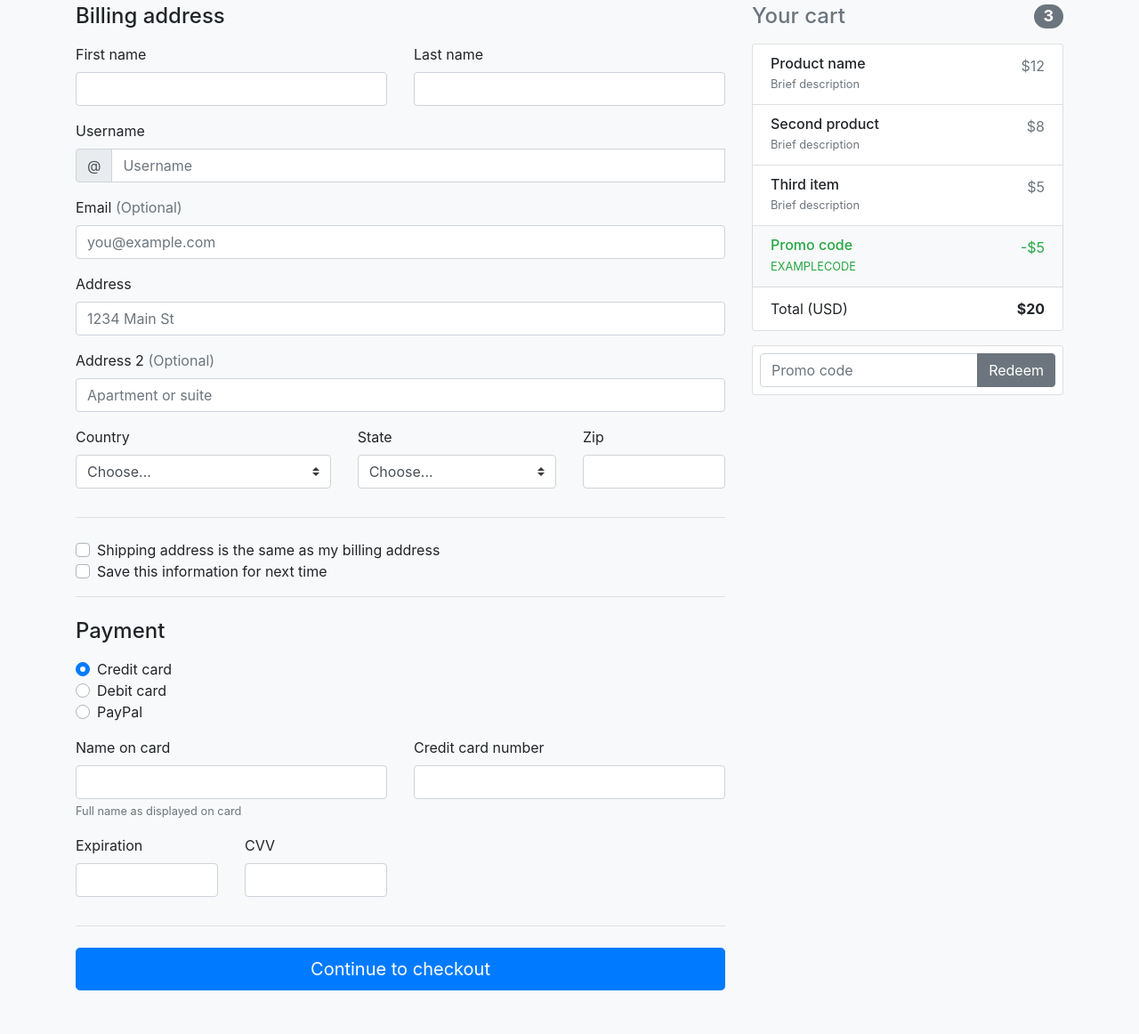
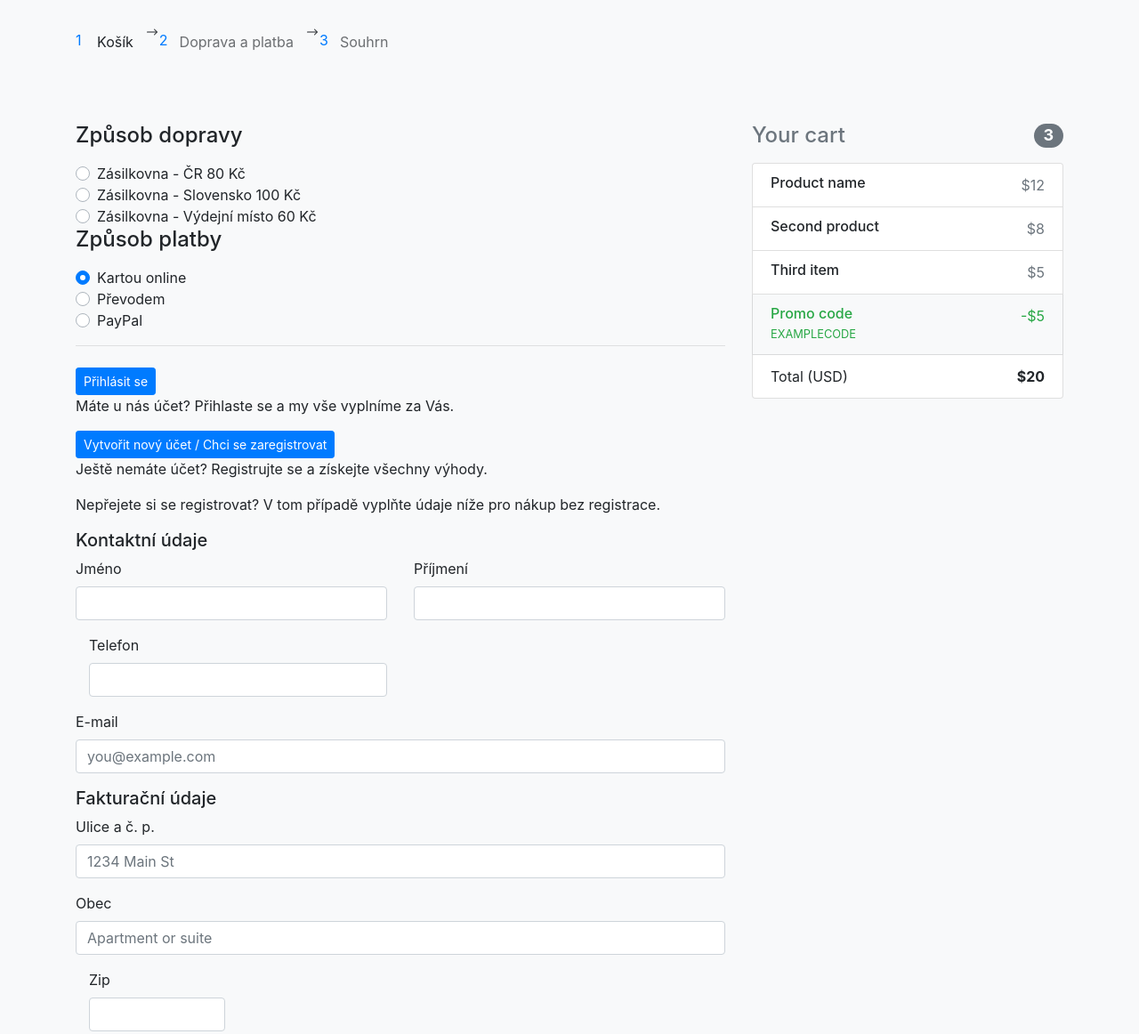
Before and after one commit to katerinafaustenova/mysticshop, a website: page indexKosik2.html in a window 1280 px wide. Shown: the part 190-1352 px from the top of the page at 89% size. Before the commit the page ends 1303 px from the top, so only its background shows below. Drawn offline with nearby package versions, Linux system fonts and the light colour scheme.

Commit message:
druha strana kosiku - komponenty

```diff
--- a/indexKosik2.html
+++ b/indexKosik2.html
@@ -31,7 +31,68 @@
 
     <div class="container" style="margin-top: 170px;">
       <div class="row">
+        <div class="col-md-12  my-4">
+        <ul class="nav mb-5">
+          <li class="nav-item">
+            <a class="cartPageLink" href="#"
+              ><span class="cartPageNumber">1</span>
+              <button type="button" class="btn">Košík</button></a
+            >
+          </li>
+          <svg
+            width="1em"
+            height="1em"
+            viewBox="0 0 16 16"
+            class="bi bi-arrow-right cartPageArrow"
+            fill="currentColor"
+            xmlns="http://www.w3.org/2000/svg"
+          >
+            <path
+              fill-rule="evenodd"
+              d="M10.146 4.646a.5.5 0 0 1 .708 0l3 3a.5.5 0 0 1 0 .708l-3 3a.5.5 0 0 1-.708-.708L12.793 8l-2.647-2.646a.5.5 0 0 1 0-.708z"
+            />
+            <path
+              fill-rule="evenodd"
+              d="M2 8a.5.5 0 0 1 .5-.5H13a.5.5 0 0 1 0 1H2.5A.5.5 0 0 1 2 8z"
+            />
+          </svg>
+          <li class="nav-item">
+            <a class="disabled cartPageLink" href="#"
+              ><span class="cartPageNumber">2</span
+              ><button type="button" class="btn disabled">
+                Doprava a platba
+              </button></a
+            >
+          </li>
+          <svg
+            width="1em"
+            height="1em"
+            viewBox="0 0 16 16"
+            class="bi bi-arrow-right cartPageArrow"
+            fill="currentColor"
+            xmlns="http://www.w3.org/2000/svg"
+          >
+            <path
+              fill-rule="evenodd"
+              d="M10.146 4.646a.5.5 0 0 1 .708 0l3 3a.5.5 0 0 1 0 .708l-3 3a.5.5 0 0 1-.708-.708L12.793 8l-2.647-2.646a.5.5 0 0 1 0-.708z"
+            />
+            <path
+              fill-rule="evenodd"
+              d="M2 8a.5.5 0 0 1 .5-.5H13a.5.5 0 0 1 0 1H2.5A.5.5 0 0 1 2 8z"
+            />
+          </svg>
+          <li class="nav-item">
+            <a class="disabled cartPageLink" href="#"
+              ><span class="cartPageNumber">3</span
+              ><button type="button" class="btn disabled">
+                Souhrn
+              </button></a
+            >
+          </li>
+        </ul>
+      </div>
         <div class="col-md-4 order-md-2 mb-4">
+
           <h4 class="d-flex justify-content-between align-items-center mb-3">
             <span class="text-muted">Your cart</span>
             <span class="badge badge-secondary badge-pill">3</span>
@@ -42,7 +103,6 @@
             >
               <div>
                 <h6 class="my-0">Product name</h6>
-                <small class="text-muted">Brief description</small>
               </div>
               <span class="text-muted">$12</span>
             </li>
@@ -51,7 +111,6 @@
             >
               <div>
                 <h6 class="my-0">Second product</h6>
-                <small class="text-muted">Brief description</small>
               </div>
               <span class="text-muted">$8</span>
             </li>
@@ -60,7 +119,7 @@
             >
               <div>
                 <h6 class="my-0">Third item</h6>
-                <small class="text-muted">Brief description</small>
+
               </div>
               <span class="text-muted">$5</span>
             </li>
@@ -76,26 +135,73 @@
               <strong>$20</strong>
             </li>
           </ul>
+        </div>
+        <div class="col-md-8 order-md-1">
+          <h4 class="mb-3">Způsob dopravy</h4>
+          <div class="custom-control custom-radio">
+            <input type="radio" id="customRadio1" name="customRadio" class="custom-control-input">
+            <label class="custom-control-label" for="customRadio1">Zásilkovna - ČR <div class="d-inline-block">80 Kč</div></label>
+          </div>
+          <div class="custom-control custom-radio">
+            <input type="radio" id="customRadio2" name="customRadio" class="custom-control-input">
+            <label class="custom-control-label" for="customRadio2">Zásilkovna - Slovensko <div class="d-inline-block">100 Kč</div></label>
+          </div>
+          <div class="custom-control custom-radio">
+            <input type="radio" id="customRadio3" name="customRadio" class="custom-control-input">
+            <label class="custom-control-label" for="customRadio3">Zásilkovna - Výdejní místo <div class="d-inline-block">60 Kč</div></label>
+          </div>
 
-          <form class="card p-2">
-            <div class="input-group">
+          <h4 class="mb-3">Způsob platby</h4>
+
+          <div class="d-block my-3">
+            <div class="custom-control custom-radio">
               <input
-                type="text"
-                class="form-control"
-                placeholder="Promo code"
+                id="credit"
+                name="paymentMethod"
+                type="radio"
+                class="custom-control-input"
+                checked
+                required
               />
-              <div class="input-group-append">
-                <button type="submit" class="btn btn-secondary">Redeem</button>
+              <label class="custom-control-label" for="credit"
+                >Kartou online</label
+              >
+            </div>
+            <div class="custom-control custom-radio">
+              <input
+                id="debit"
+                name="paymentMethod"
+                type="radio"
+                class="custom-control-input"
+                required
+              />
+              <label class="custom-control-label" for="debit"
+                >Převodem</label
+              >
+            </div>
+            <div class="custom-control custom-radio">
+              <input
+                id="paypal"
+                name="paymentMethod"
+                type="radio"
+                class="custom-control-input"
+                required
+              />
+              <label class="custom-control-label" for="paypal">PayPal</label>
             </div>
           </div>
-          </form>
-        </div>
-        <div class="col-md-8 order-md-1">
-          <h4 class="mb-3">Billing address</h4>
+
+          <hr class="mb-4" />
+
+          <button type="button" class="btn btn-primary btn-sm">Přihlásit se</button> <p>Máte u nás účet? Přihlaste se a my vše vyplníme za Vás.</p>
+          <button type="button" class="btn btn-primary btn-sm">Vytvořit nový účet / Chci se zaregistrovat</button> <p>Ještě nemáte účet? Registrujte se a získejte všechny výhody.</p>
+          <p>Nepřejete si se registrovat? V tom případě vyplňte údaje níže pro nákup bez registrace.</p>
+
+          <h5>Kontaktní údaje</h5>
           <form class="needs-validation" novalidate>
             <div class="row">
               <div class="col-md-6 mb-3">
-                <label for="firstName">First name</label>
+                <label for="firstName">Jméno</label>
                 <input
                   type="text"
                   class="form-control"
@@ -109,7 +215,7 @@
                 </div>
               </div>
               <div class="col-md-6 mb-3">
-                <label for="lastName">Last name</label>
+                <label for="lastName">Příjmení</label>
                 <input
                   type="text"
                   class="form-control"
@@ -123,29 +229,24 @@
                 </div>
               </div>
             </div>
-
-            <div class="mb-3">
-              <label for="username">Username</label>
-              <div class="input-group">
-                <div class="input-group-prepend">
-                  <span class="input-group-text">@</span>
-                </div>
+            <div class="col-md-6 mb-3">
+              <label for="phone">Telefon</label>
               <input
                 type="text"
                 class="form-control"
-                  id="username"
-                  placeholder="Username"
+                id="phone"
+                placeholder=""
+                value=""
                 required
               />
-                <div class="invalid-feedback" style="width: 100%;">
-                  Your username is required.
-                </div>
+              <div class="invalid-feedback">
+                Valid phone number is required.
               </div>
             </div>
 
-            <div class="mb-3">
+            <div class="col-md6 mb-3">
               <label for="email"
-                >Email <span class="text-muted">(Optional)</span></label
+                >E-mail</label
               >
               <input
                 type="email"
@@ -158,8 +259,9 @@
               </div>
             </div>
 
+            <h5>Fakturační údaje</h5>
             <div class="mb-3">
-              <label for="address">Address</label>
+              <label for="address">Ulice a č. p.</label>
               <input
                 type="text"
                 class="form-control"
@@ -171,10 +273,9 @@
                 Please enter your shipping address.
               </div>
             </div>
-
             <div class="mb-3">
               <label for="address2"
-                >Address 2 <span class="text-muted">(Optional)</span></label
+                >Obec</label
               >
               <input
                 type="text"
@@ -182,32 +283,6 @@
                 id="address2"
                 placeholder="Apartment or suite"
               />
-            </div>
-
-            <div class="row">
-              <div class="col-md-5 mb-3">
-                <label for="country">Country</label>
-                <select
-                  class="custom-select d-block w-100"
-                  id="country"
-                  required
-                >
-                  <option value="">Choose...</option>
-                  <option>United States</option>
-                </select>
-                <div class="invalid-feedback">
-                  Please select a valid country.
-                </div>
-              </div>
-              <div class="col-md-4 mb-3">
-                <label for="state">State</label>
-                <select class="custom-select d-block w-100" id="state" required>
-                  <option value="">Choose...</option>
-                  <option>California</option>
-                </select>
-                <div class="invalid-feedback">
-                  Please provide a valid state.
-                </div>
             </div>
             <div class="col-md-3 mb-3">
               <label for="zip">Zip</label>
@@ -222,6 +297,22 @@
                 Zip code required.
               </div>
             </div>
+            <div class="row">
+              <div class="col-md-5 mb-3">
+                <label for="country">Stát</label>
+                <select
+                  class="custom-select d-block w-100"
+                  id="country"
+                  required
+                >
+                  <option>Česká Republika</option>
+                  <option>Slovensko</option>
+                </select>
+                <div class="invalid-feedback">
+                  Please select a valid country.
+                </div>
+              </div>
+
             </div>
             <hr class="mb-4" />
             <div class="custom-control custom-checkbox">
@@ -231,121 +322,24 @@
                 id="same-address"
               />
               <label class="custom-control-label" for="same-address"
-                >Shipping address is the same as my billing address</label
+                >Zaslat zboží na jinou adresu</label
               >
             </div>
-            <div class="custom-control custom-checkbox">
-              <input
-                type="checkbox"
-                class="custom-control-input"
-                id="save-info"
-              />
-              <label class="custom-control-label" for="save-info"
-                >Save this information for next time</label
-              >
+
+            <div class="input-group">
+              <label for="notes">Poznámky</label>
+              <textarea id="notes" class="form-control" aria-label="With textarea"></textarea>
             </div>
+
             <hr class="mb-4" />
 
-            <h4 class="mb-3">Payment</h4>
-
-            <div class="d-block my-3">
-              <div class="custom-control custom-radio">
-                <input
-                  id="credit"
-                  name="paymentMethod"
-                  type="radio"
-                  class="custom-control-input"
-                  checked
-                  required
-                />
-                <label class="custom-control-label" for="credit"
-                  >Credit card</label
-                >
-              </div>
-              <div class="custom-control custom-radio">
-                <input
-                  id="debit"
-                  name="paymentMethod"
-                  type="radio"
-                  class="custom-control-input"
-                  required
-                />
-                <label class="custom-control-label" for="debit"
-                  >Debit card</label
-                >
-              </div>
-              <div class="custom-control custom-radio">
-                <input
-                  id="paypal"
-                  name="paymentMethod"
-                  type="radio"
-                  class="custom-control-input"
-                  required
-                />
-                <label class="custom-control-label" for="paypal">PayPal</label>
+            <div class="d-flex justify-content-between my-4">
+              <button type="button" class="btn btn-primary">
+                Zpět do košíku
+              </button>
+              <button type="button" class="btn btn-primary">Pokračovat v objednávce</button>
             </div>
           </div>
-            <div class="row">
-              <div class="col-md-6 mb-3">
-                <label for="cc-name">Name on card</label>
-                <input
-                  type="text"
-                  class="form-control"
-                  id="cc-name"
-                  placeholder=""
-                  required
-                />
-                <small class="text-muted">Full name as displayed on card</small>
-                <div class="invalid-feedback">
-                  Name on card is required
-                </div>
-              </div>
-              <div class="col-md-6 mb-3">
-                <label for="cc-number">Credit card number</label>
-                <input
-                  type="text"
-                  class="form-control"
-                  id="cc-number"
-                  placeholder=""
-                  required
-                />
-                <div class="invalid-feedback">
-                  Credit card number is required
-                </div>
-              </div>
-            </div>
-            <div class="row">
-              <div class="col-md-3 mb-3">
-                <label for="cc-expiration">Expiration</label>
-                <input
-                  type="text"
-                  class="form-control"
-                  id="cc-expiration"
-                  placeholder=""
-                  required
-                />
-                <div class="invalid-feedback">
-                  Expiration date required
-                </div>
-              </div>
-              <div class="col-md-3 mb-3">
-                <label for="cc-cvv">CVV</label>
-                <input
-                  type="text"
-                  class="form-control"
-                  id="cc-cvv"
-                  placeholder=""
-                  required
-                />
-                <div class="invalid-feedback">
-                  Security code required
-                </div>
-              </div>
-            </div>
-            <hr class="mb-4" />
-            <button class="btn btn-primary btn-lg btn-block" type="submit">
-              Continue to checkout
-            </button>
           </form>
         </div>
       </div>
```
Also changed, not shown: indexKosik1.html (+1 -1 lines). Lines whose indentation alone changed are shown as unchanged.
